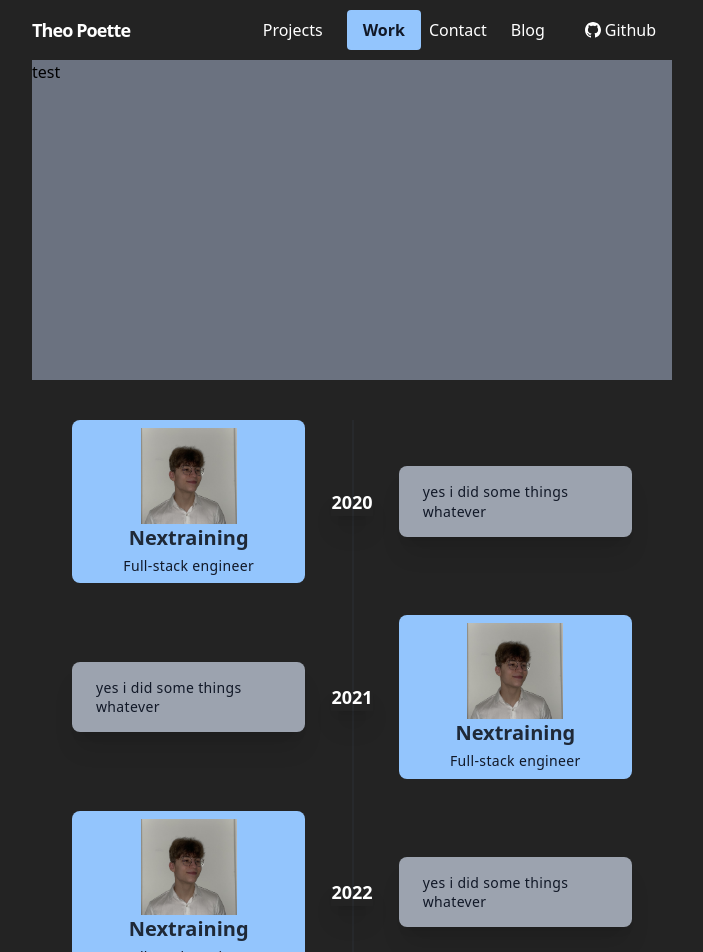
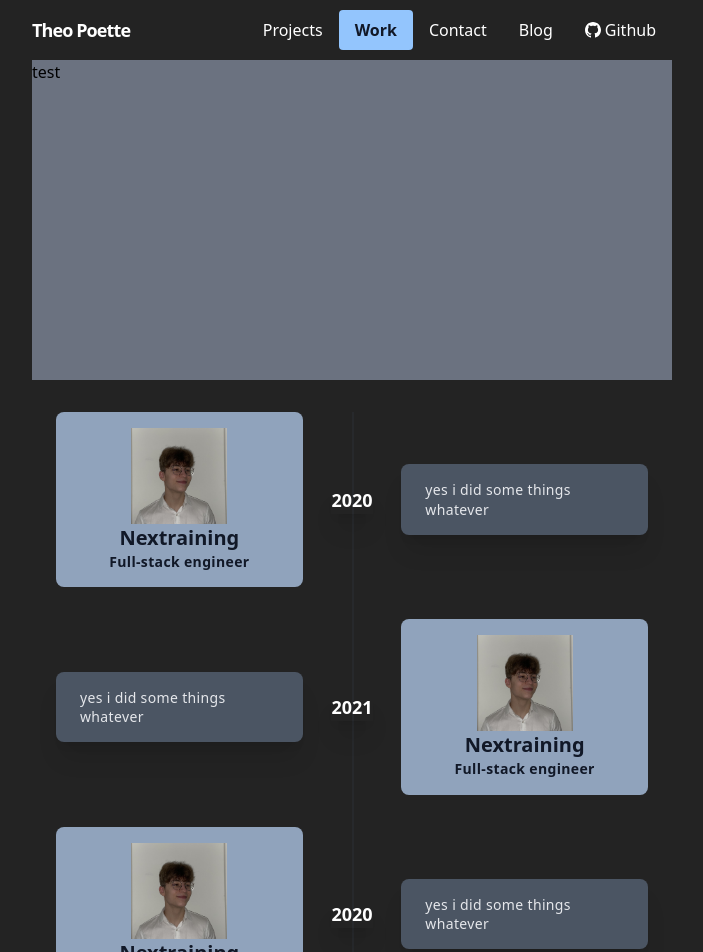
Before and after one commit to sisypheus/my_site, a Next.js app: page /work in a window 1280 px wide. Shown: the top 952 px of the page, without its empty margins (288-991 px from the left). Built offline with nearby package versions, Linux system fonts and the light colour scheme.

Commit message:
feat: timeline color palette

```diff
--- a/src/pages/components/Menu.tsx
+++ b/src/pages/components/Menu.tsx
@@ -25,7 +25,10 @@ const Menu: NextPage = () => {
 
         {/* mobile */}
         <div className="ml-6 flex items-center justify-center py-2 md:hidden">
-          <button onClick={toggleMenu} className="p-2 rounded shadow-xl border border-gray-500">
+          <button
+            onClick={toggleMenu}
+            className="rounded border border-gray-500 p-2 shadow-xl"
+          >
             <MenuIcon />
           </button>
 
@@ -71,10 +74,10 @@ const Menu: NextPage = () => {
         </div>
 
         {/* desktop */}
-        <div className="ml-6 items-center hidden justify-center space-x-2 py-2 md:flex">
+        <div className="ml-6 hidden items-center justify-center py-2 md:flex">
           <ActiveLink
             href="/projects"
-            activeClassName="text-gray-900 font-semibold bg-blue-300 py-2 px-4 rounded"
+            activeClassName="text-gray-900 font-semibold bg-blue-300 py-2 rounded"
             className="px-4 font-light underline-offset-2 hover:underline"
           >
             Projects
@@ -84,10 +87,10 @@ const Menu: NextPage = () => {
             activeClassName="text-gray-900 font-semibold bg-blue-300 py-2 rounded"
             className="px-4 font-light underline-offset-2 hover:underline"
           >
-            Work
+            <p>Work</p>
           </ActiveLink>
           <ActiveLink href="/contact" activeClassName="text-gray-300">
-            <p className="font-light  underline-offset-2 hover:underline">
+            <p className="px-4 font-light  underline-offset-2 hover:underline">
               Contact
             </p>
           </ActiveLink>
@@ -99,7 +102,7 @@ const Menu: NextPage = () => {
           <a
             rel="noreferrer"
             href="https://github.com/sisypheus"
-            className="ml-6 flex items-center space-x-1 px-4 underline-offset-2 hover:underline"
+            className="flex items-center space-x-1 px-4 underline-offset-2 hover:underline"
           >
             <div className="fill-current text-white">
               <Github />
--- a/src/pages/work.tsx
+++ b/src/pages/work.tsx
@@ -13,10 +13,10 @@ const Work: NextPage = () => {
       </Head>
       <FadeIn>
         <div className="container mx-auto h-full w-full">
-          <div className="wrap relative h-full overflow-hidden p-10">
+          <div className="wrap relative h-full overflow-hidden p-6 py-8">
             <div className="border-2-2 absolute left-1/2 h-full border border-gray-700 border-opacity-20"></div>
             <div className="left-timeline mb-8 flex w-full items-center justify-between">
-              <div className="order-1 flex w-5/12 flex-col items-center justify-center rounded-lg bg-blue-300 px-4 py-2">
+              <div className="order-1 flex w-5/12 flex-col items-center justify-center rounded-lg bg-blue-200/70 p-4">
                 <Image
                   src="/me.jpg"
                   alt="Picture of me"
@@ -24,10 +24,8 @@ const Work: NextPage = () => {
                   width={400}
                   height={400}
                 />
-                <p className="mb-1 text-xl font-bold text-gray-800">
-                  Nextraining
-                </p>
-                <p className="text-sm leading-snug tracking-wide text-gray-900 text-opacity-100">
+                <p className="text-xl font-bold text-gray-900">Nextraining</p>
+                <p className="text-sm font-semibold leading-snug tracking-wide text-gray-900">
                   Full-stack engineer
                 </p>
               </div>
@@ -36,16 +34,16 @@ const Work: NextPage = () => {
                   2020
                 </h1>
               </div>
-              <div className="order-1 w-5/12 rounded-lg bg-gray-400 px-6 py-4 shadow-xl">
-                <p className="text-sm leading-snug tracking-wide text-gray-900 text-opacity-100">
+              <div className="order-1 w-5/12 rounded-lg bg-gray-600 px-6 py-4 shadow-xl">
+                <p className="text-sm leading-snug tracking-wide text-gray-200">
                   yes i did some things whatever
                 </p>
               </div>
             </div>
 
             <div className="left-timeline mb-8 flex w-full items-center justify-between">
-              <div className="order-1 w-5/12 rounded-lg bg-gray-400 px-6 py-4 shadow-xl">
-                <p className="text-sm leading-snug tracking-wide text-gray-900 text-opacity-100">
+              <div className="order-1 w-5/12 rounded-lg bg-gray-600 px-6 py-4 shadow-xl">
+                <p className="text-sm leading-snug tracking-wide text-gray-200">
                   yes i did some things whatever
                 </p>
               </div>
@@ -54,7 +52,7 @@ const Work: NextPage = () => {
                   2021
                 </h1>
               </div>
-              <div className="order-1 flex w-5/12 flex-col items-center justify-center rounded-lg bg-blue-300 px-4 py-2">
+              <div className="order-1 flex w-5/12 flex-col items-center justify-center rounded-lg bg-blue-200/70 p-4">
                 <Image
                   src="/me.jpg"
                   alt="Picture of me"
@@ -62,17 +60,15 @@ const Work: NextPage = () => {
                   width={400}
                   height={400}
                 />
-                <p className="mb-1 text-xl font-bold text-gray-800">
-                  Nextraining
-                </p>
-                <p className="text-sm leading-snug tracking-wide text-gray-900 text-opacity-100">
+                <p className="text-xl font-bold text-gray-900">Nextraining</p>
+                <p className="text-sm font-semibold leading-snug tracking-wide text-gray-900">
                   Full-stack engineer
                 </p>
               </div>
             </div>
 
             <div className="left-timeline mb-8 flex w-full items-center justify-between">
-              <div className="order-1 flex w-5/12 flex-col items-center justify-center rounded-lg bg-blue-300 px-4 py-2">
+              <div className="order-1 flex w-5/12 flex-col items-center justify-center rounded-lg bg-blue-200/70 p-4">
                 <Image
                   src="/me.jpg"
                   alt="Picture of me"
@@ -80,20 +76,18 @@ const Work: NextPage = () => {
                   width={400}
                   height={400}
                 />
-                <p className="mb-1 text-xl font-bold text-gray-800">
-                  Nextraining
-                </p>
-                <p className="text-sm leading-snug tracking-wide text-gray-900 text-opacity-100">
+                <p className="text-xl font-bold text-gray-900">Nextraining</p>
+                <p className="text-sm font-semibold leading-snug tracking-wide text-gray-900">
                   Full-stack engineer
                 </p>
               </div>
               <div className="z-20 order-1 flex items-center shadow-xl">
                 <h1 className="mx-auto text-lg font-semibold text-white">
-                  2022
+                  2020
                 </h1>
               </div>
-              <div className="order-1 w-5/12 rounded-lg bg-gray-400 px-6 py-4 shadow-xl">
-                <p className="text-sm leading-snug tracking-wide text-gray-900 text-opacity-100">
+              <div className="order-1 w-5/12 rounded-lg bg-gray-600 px-6 py-4 shadow-xl">
+                <p className="text-sm leading-snug tracking-wide text-gray-200">
                   yes i did some things whatever
                 </p>
               </div>
```
